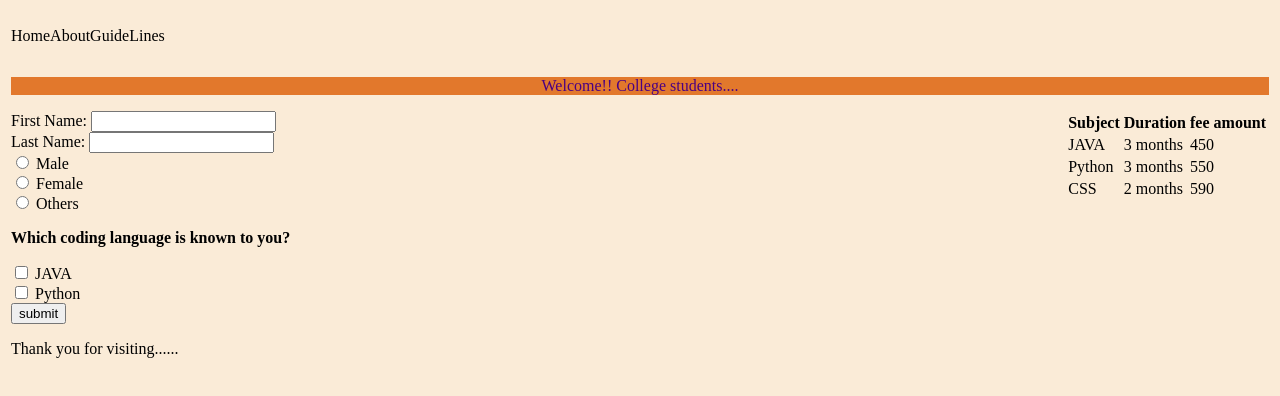
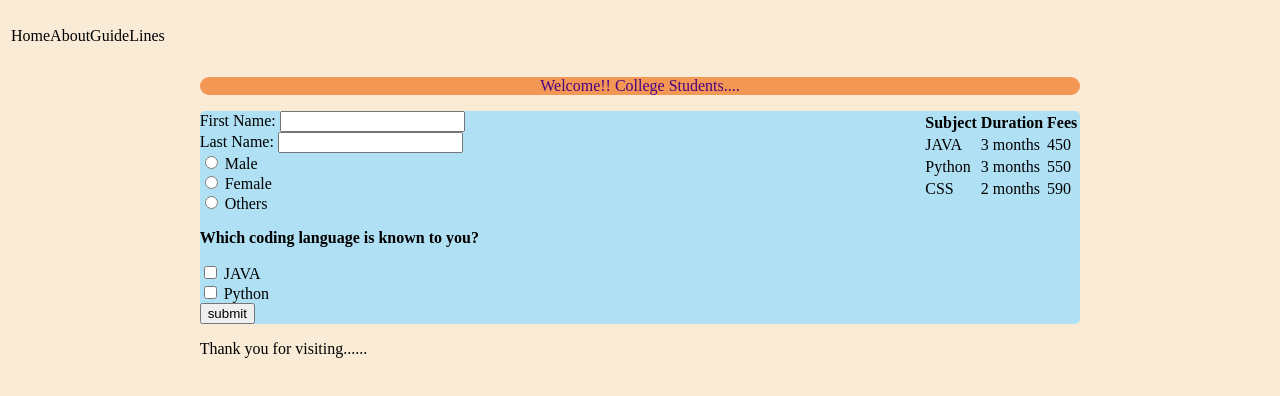
Before and after one commit to Rkhatoon19/testing, a plain HTML site: page index.html in a window 1280 px wide. Drawn offline with Linux system fonts and the light colour scheme.

Commit message:
code changes

```diff
--- a/index.html
+++ b/index.html
@@ -20,7 +20,7 @@
     <section class="main-part">
         <div class="heading">
             <p>
-                Welcome!! College students....
+                Welcome!! College Students....
             </p>
         </div>
     <section class="division">
@@ -49,7 +49,7 @@
                 <tr>
                     <th > Subject</th>
                     <th>Duration</th>
-                    <th>fee amount</th>
+                    <th>Fees</th>
                 </tr>
                 <tr>
                     <td>JAVA </td>
--- a/style.css
+++ b/style.css
@@ -1,18 +1,24 @@
 body{
     background-color: antiquewhite;
     padding: 3px;
+
 }
 .button{
     display: flex;
 }
+.main-part{
+    width:70%;
+    margin: 0 auto;
+}
 .heading{
-    background-color: rgb(226, 120, 44);
+    background-color: rgb(243, 151, 85);
     color:indigo;
     text-align: center;
+    border-radius: 10px;
 }
 .division{
     display: flex;
     justify-content: space-between;
-    /* border: 3cm;
-    border-width: 4px; */
+    background-color:rgb(176, 224, 243);
+    border-radius: 5px;
 }
```
